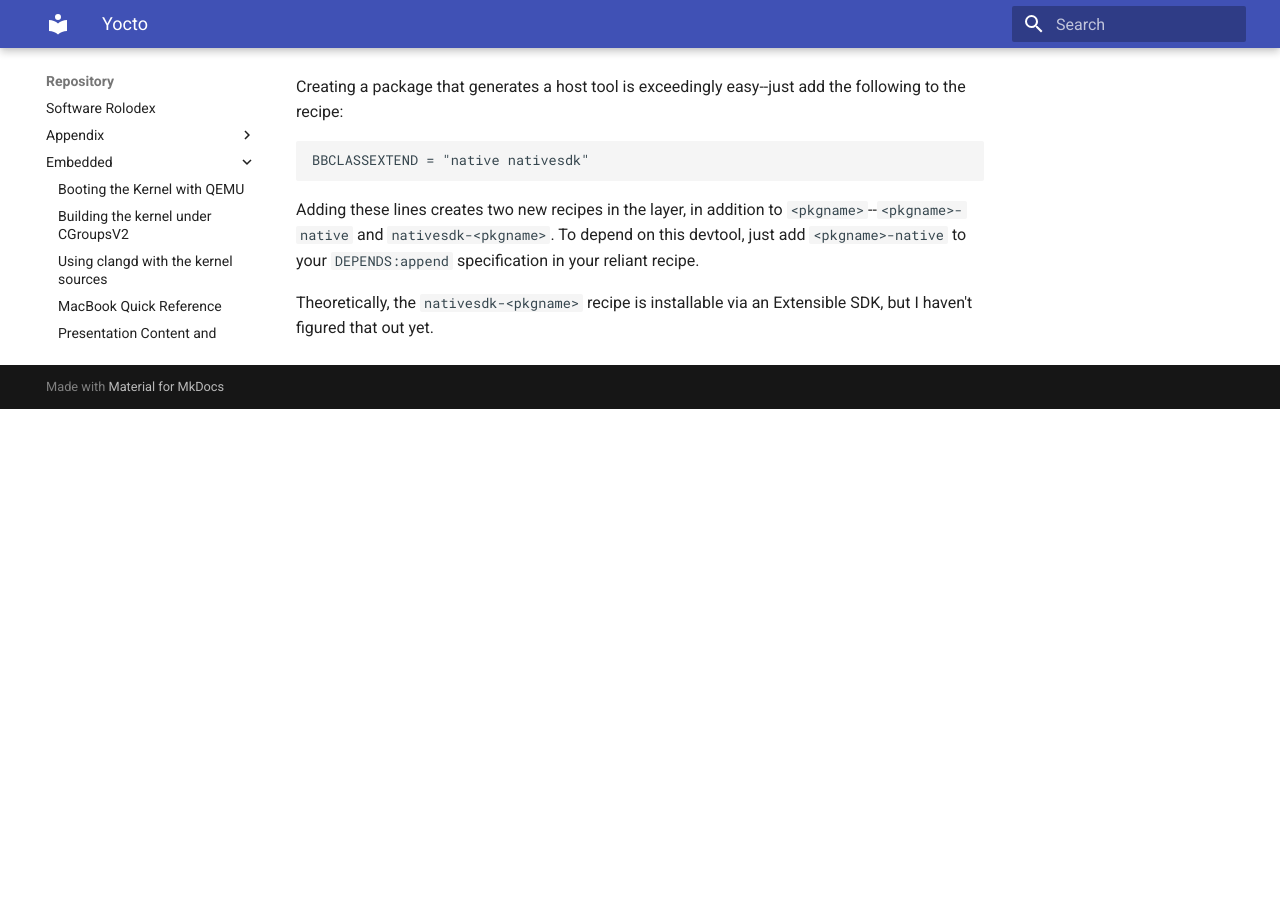
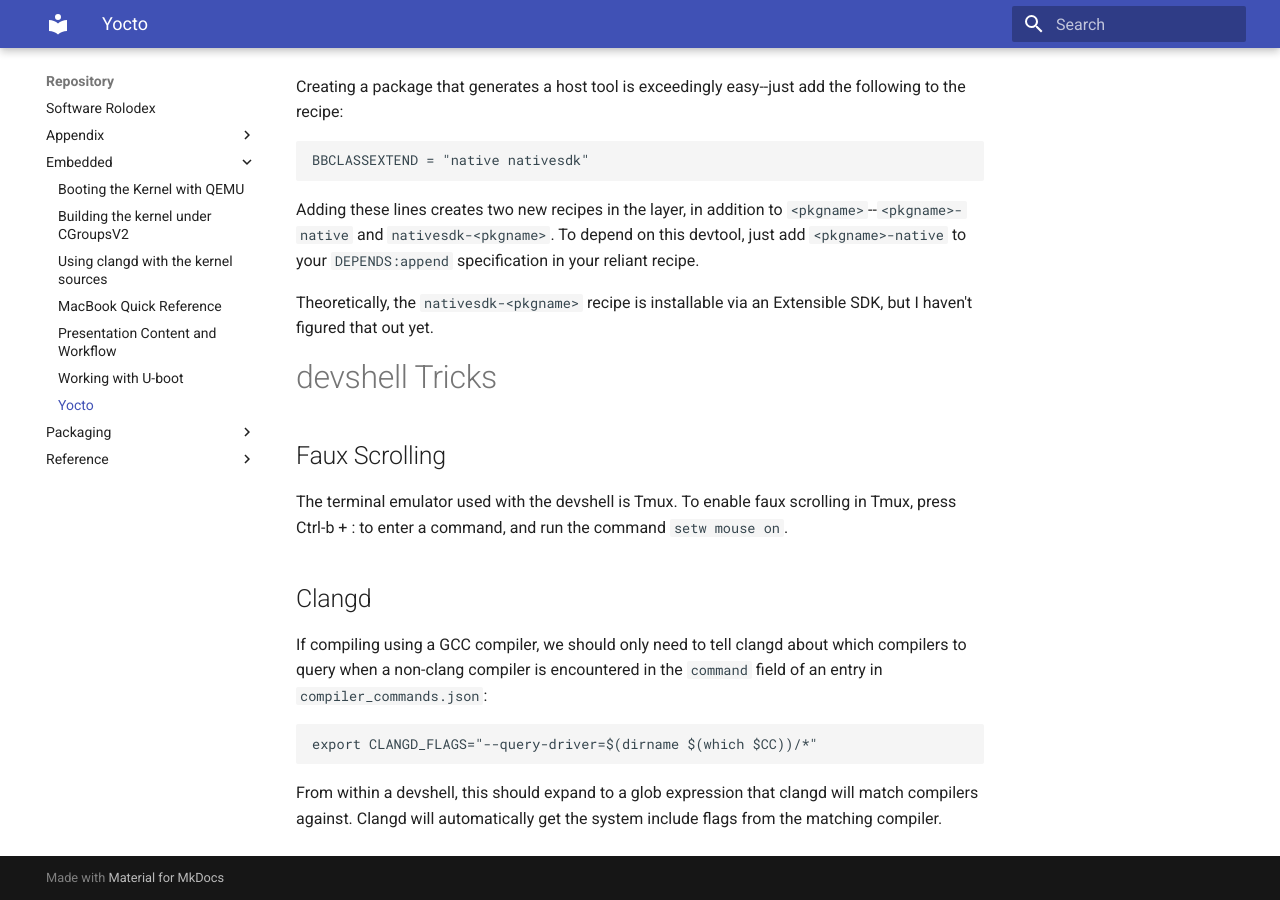
Before and after one commit to AmateurECE/twardyece-repository, an MkDocs documentation site: the page built from docs/Embedded/Yocto.md, in a window 1280 px wide and 900 px high, scrolled down 1280 px. Built offline with MkDocs 1.6.1 and Material for MkDocs 9.7.7, drawn with Linux system fonts in a browser that asks for light colours; before the commit the page ends 1689 px from its top, so only the background shows below that.

````diff
--- a/docs/Embedded/Yocto.md
+++ b/docs/Embedded/Yocto.md
@@ -73,3 +73,25 @@ your reliant recipe.
 
 Theoretically, the `nativesdk-<pkgname>` recipe is installable via an
 Extensible SDK, but I haven't figured that out yet.
+
+# devshell Tricks
+
+## Faux Scrolling
+
+The terminal emulator used with the devshell is Tmux. To enable faux scrolling
+in Tmux, press Ctrl-b + : to enter a command, and run the command
+`setw mouse on`.
+
+## Clangd
+
+If compiling using a GCC compiler, we should only need to tell clangd about
+which compilers to query when a non-clang compiler is encountered in the
+`command` field of an entry in `compiler_commands.json`:
+
+```
+export CLANGD_FLAGS="--query-driver=$(dirname $(which $CC))/*"
+```
+
+From within a devshell, this should expand to a glob expression that clangd
+will match compilers against. Clangd will automatically get the system include
+flags from the matching compiler.
````
Also changed, not shown: docs/Reference/UsefulOneliners.md (added, +11 -0 lines).
